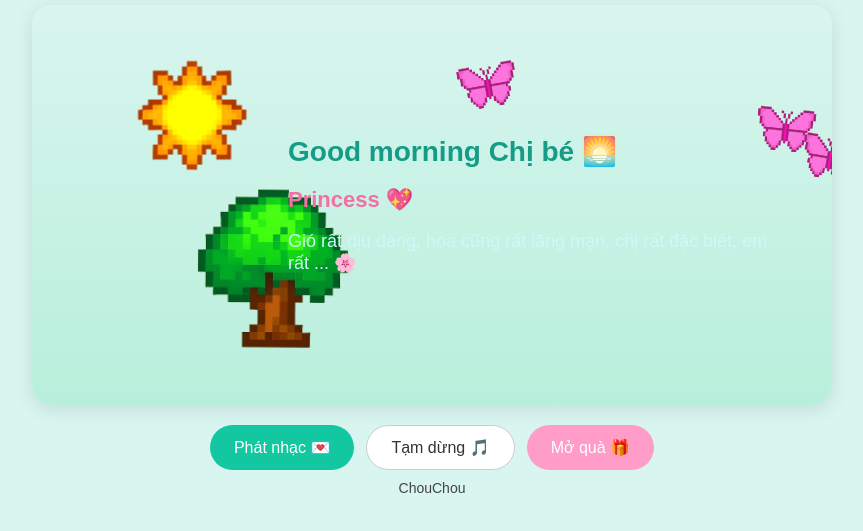
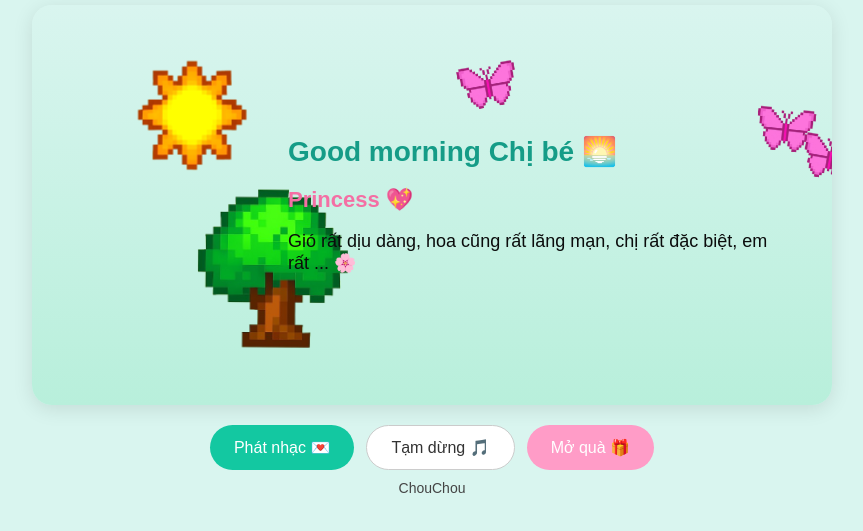
Before and after one commit to suongag7-tech/chibeoi, a plain HTML site: page index.html in a window 1280 px wide. Shown: the part 143-674 px from the top of the page, without its empty margins (208-1071 px from the left). Drawn offline with Linux system fonts and the light colour scheme.

Commit message:
Update index.html

```diff
--- a/index.html
+++ b/index.html
@@ -79,7 +79,7 @@
       right: 8%;
       transform: translateY(-50%);
       text-align: left;
-      color: #ccf9f9;
+      color: #0b0c0c;
       max-width: 60%;
     }
 
```
